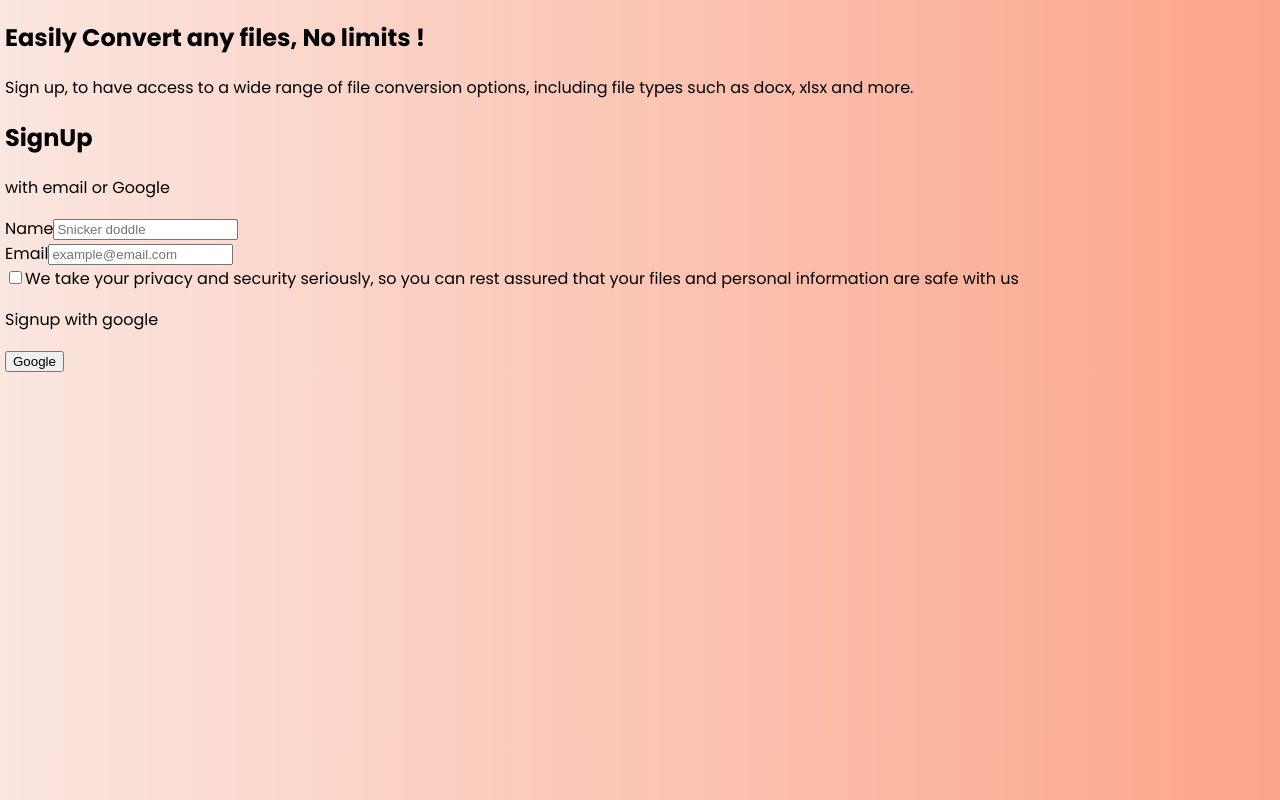
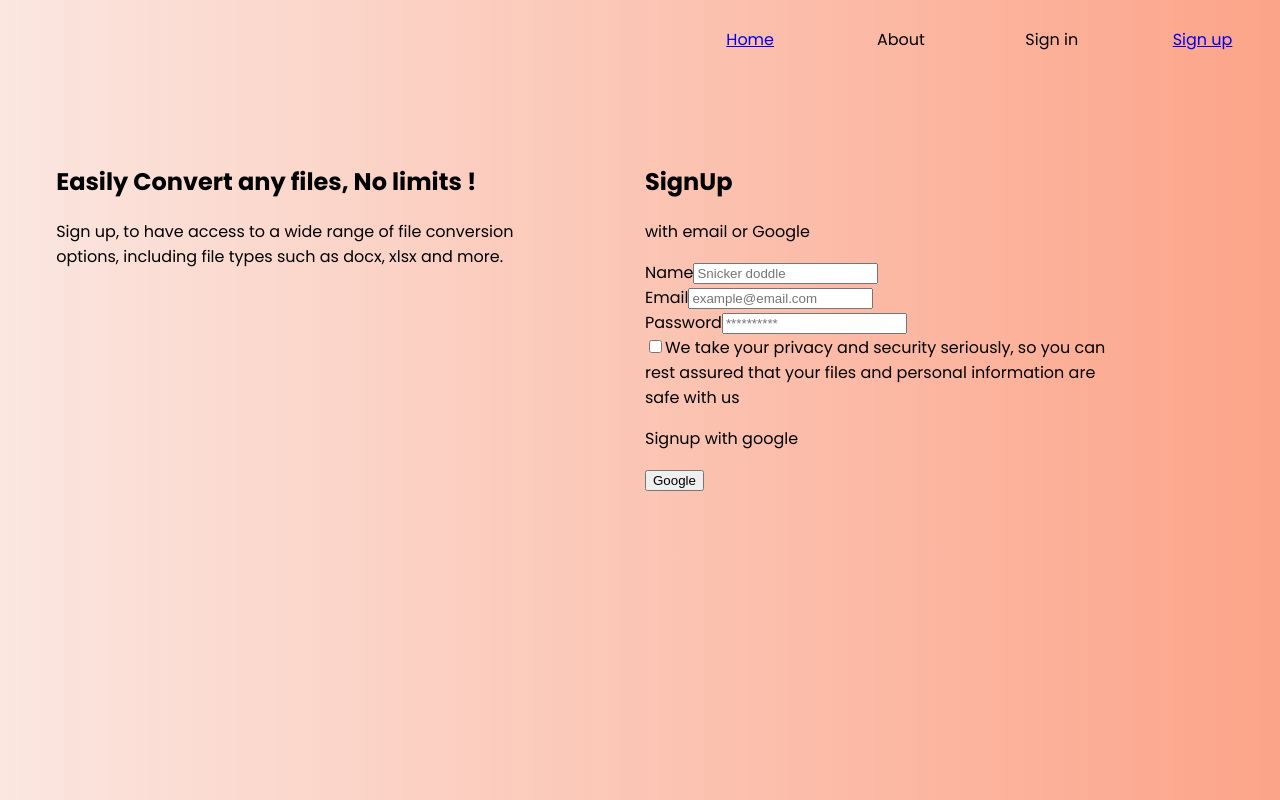
Before and after one commit to Love-Becca/converter, a React (Create React App) app: page /signup in a window 1280 px wide. Built offline with nearby package versions, Linux system fonts and the light colour scheme.

Commit message:
Refactor: converterjs add : conxtextAPI

```diff
--- a/src/App.js
+++ b/src/App.js
@@ -2,16 +2,22 @@ import './App.css';
 import Body from './Converter';
 import {BrowserRouter as Router, Routes,Route} from "react-router-dom";
 import SignUp from './SignUp';
+import Header from './ConverterHeader';
+import LandingPageContextProvider from './Context/LandingPageContext';
 
 function App() {
   return (
     <div className="App">
+      <LandingPageContextProvider>
         <Router>
           <Routes>
+            <Route path='/' element={<Header />}>
               <Route index element ={<Body />}/>
               <Route path='signup' element={<SignUp />}/>
+            </Route>
           </Routes>
         </Router>
+      </LandingPageContextProvider>
     </div>
   );
 }
--- /dev/null
+++ b/src/Context/LandingPageContext.js
@@ -0,0 +1,49 @@
+import React, { useState, useEffect, createContext,useCallback} from 'react';
+import jsPDF from 'jspdf';
+export const LandingPageContext = createContext()
+
+const LandingPageContextProvider = (props) => {
+    const [files, setFiles] = useState([]);
+    const [iteratedFiles, setIteratedFiles] = useState(new Set()); // FROM ITERATION change to iterated files
+    const [downloadFile, setDownloadFile] = useState(false);
+
+    useEffect(() => {   //iterate over multi-dimensional data gotten from input
+        if (files.length < 4) {
+            for (const i of files) {
+                for (const j of i) {
+                    setIteratedFiles(prevIteratedFiles=>new Set([...prevIteratedFiles, j]));
+                }
+            }
+        }
+    }, [files]);
+
+    const convertFiles = useCallback(() => {
+        const doc = new jsPDF();
+        files.map((y)=>{
+            Object.values(y).forEach(item=>{
+                const reader = new FileReader();
+                reader.onload = (e)=>{
+                    const url = e.target.result
+                    const fileName = item.name.replace(/\.[^/.]+$/, '');
+                    const pageWidth = doc.internal.pageSize.getWidth();
+                    const imgProps = doc.getImageProperties(url);
+                    const pdfHeight = (imgProps.height * pageWidth) / imgProps.width;
+                    doc.addImage(url, 'JPEG', 10, 20, pageWidth - 20, pdfHeight - 20, null, 'FAST');
+                    doc.save(`${fileName}.pdf`);
+                };
+                reader.readAsDataURL(item);
+
+            })
+
+        })
+
+    }, [files]);
+
+    return (
+        <LandingPageContext.Provider value={{files, setFiles, iteratedFiles, setIteratedFiles, downloadFile, setDownloadFile, convertFiles}}>
+            {props.children}
+        </LandingPageContext.Provider>
+    );
+}
+
+export default LandingPageContextProvider;
--- a/src/Converter.js
+++ b/src/Converter.js
@@ -1,25 +1,22 @@
-import React,{useState, useEffect, useCallback} from "react";
+import React,{useState, useCallback, useContext} from "react";
 import Steps from "./Steps";
 import './Converter.css'
 import cloud from './assets/hero-image.png'
 import RenderDisplayFiles from "./Processing";
 import convert from'./assets/convert.png'
-import jsPDF from 'jspdf';
 import download from './assets/download.png'
-import ConverterHeader from './ConverterHeader'
 import {Link} from 'react-router-dom'
+import { LandingPageContext } from "./Context/LandingPageContext";
 
 
 const Body = () => {
     const fileErrorMessage = "Maximum file reached";
-    const [iteratedFiles, setIteratedFiles] = useState(new Set()); // FROM ITERATION change to iterated files
-    const [files, setFiles] = useState([]);
-    const [fileUrl, setFileUrl] = useState([])
+    const {files, setFiles, iteratedFiles, downloadFile, setDownloadFile, convertFiles} = useContext(LandingPageContext);
     const [loading, setLoading] = useState({
         isLoading: false
     });
-    const [downloadFile, setDownloadFile] = useState(false);
 
+    console.log(loading.isLoading, downloadFile);
     const toggle = useCallback(()=>{
         setLoading(prevLoading=>{
             return{
@@ -30,47 +27,15 @@ const Body = () => {
         setInterval(() => {
             setDownloadFile(!downloadFile)
         }, 3000);
-    },[downloadFile, loading.isLoading])
+    },[downloadFile, loading.isLoading, setDownloadFile])
 
 
     const handleChange = (eventTarget)=>{  //get files from input
         if (!loading.isLoading && files.length <= 3){
             setFiles(prevFiles =>[...prevFiles, eventTarget.files]);
-            setFileUrl(prevFileUrl =>[...prevFileUrl, eventTarget.value])
         };
     }
-    const convertFiles = useCallback(() => {
-        const doc = new jsPDF();
-        let fileName
-        files.map((y)=>{
-            Object.values(y).forEach(item=>{
-                const reader = new FileReader();
-                reader.onload = (e)=>{
-                    const url = e.target.result
-                    fileName = item.name.replace(/\.[^/.]+$/, '');
-                    const pageWidth = doc.internal.pageSize.getWidth();
-                    const imgProps = doc.getImageProperties(url);
-                    const pdfHeight = (imgProps.height * pageWidth) / imgProps.width;
-                    doc.addImage(url, 'JPEG', 10, 20, pageWidth - 20, pdfHeight - 20, null, 'FAST');
-                    doc.save(`${fileName}.pdf`);
-                };
-                reader.readAsDataURL(item);
 
-            })
-
-        })
-
-    }, [files]);
-
-    useEffect(() => {   //iterate over multi-dimensional data gotten from input
-        if (files.length < 4) {
-            for (const i of files) {
-                for (const j of i) {
-                    setIteratedFiles(prevIteratedFiles=>new Set([...prevIteratedFiles, j]));
-                }
-            }
-        }
-    }, [files]);
 
     const displayFiles = Array.from(iteratedFiles).map(items=>
     <RenderDisplayFiles
@@ -82,7 +47,7 @@ const Body = () => {
 
     return(
         <>
-            <ConverterHeader getFile ={()=>convertFiles()} loadState={downloadFile} />
+            {/* <ConverterHeader getFile ={()=>convertFiles()} loadState={downloadFile} /> */}
             <div className="hero-body">
                 <div className="info-group">
                     <div className="hero-info">
@@ -103,7 +68,7 @@ const Body = () => {
                         </div>
                         <div className={files.length !== 0 && loading.isLoading && !downloadFile?"loader": "hide"}></div>
                         <div className="convert-icon">
-                            {files.length !== 0 && !loading.isLoading && (
+                            {files.length !== 0 && !loading.isLoading && !downloadFile &&(
                                 <img src={convert} alt="convert-file" onClick={toggle} className="show" />
                             )}
                             {downloadFile && <img src={download} alt="download-file" className="show" onClick={convertFiles}/>}
--- a/src/ConverterHeader.js
+++ b/src/ConverterHeader.js
@@ -1,12 +1,14 @@
-import React,{useState}from "react";
-import { NavLink } from "react-router-dom";
+import React,{useState, useContext}from "react";
+import { NavLink, Outlet, useLocation } from "react-router-dom";
 import './Converter.css'
+import { LandingPageContext } from "./Context/LandingPageContext";
 
 const Header = (props) => {
+    const {convertFiles } = useContext(LandingPageContext)
     const [toggle, setToggle] = useState(false);
     const toggleNavBar = ()=>setToggle(!toggle)
+    const location = useLocation();
 
-    console.log(toggle);
     return (
         <>
             <header>
@@ -17,13 +19,14 @@ const Header = (props) => {
                         <span></span>
                     </div>
                     <ul className={toggle?"hamburger-open":"hamburger-close"}>
-                        <li onClick={()=>props.loadState && props.getFile()}>Download</li>
+                        <NavLink to="/"><li onClick={()=>location.pathname==='/'? convertFiles():undefined}>{location.pathname==='/'?"Download":"Home"}</li></NavLink>
                         <li>About</li>
                         <li>Sign in</li>
-                        <NavLink to="signup" style={({isActive}) =>isActive? 'active': undefined}><li>Sign up</li></NavLink>
+                        <NavLink to="signup" className={({isActive}) =>isActive? 'active': undefined}><li>Sign up</li></NavLink>
                     </ul>
                 </nav>
             </header>
+            <Outlet />
         </>
     );
 }
--- a/src/SignUp.js
+++ b/src/SignUp.js
@@ -3,35 +3,40 @@ import './Signup.css'
 
 
 const SignUp = () => {
+
   return (
-    <>
-      <div>
+    <div className='signup-container'>
+      <div className='signup-content'>
         <h2>Easily Convert any files, No limits !</h2>
         <p>Sign up, to have access to a wide range of file conversion options, including file types such as docx, xlsx and more. </p>
       </div>
-      <div>
+      <div className='signup-form'>
         <h2>SignUp</h2>
         <p>with email or Google</p>
-        <div class="name">
-          <label for="name" class="form-label">Name</label>
+        <div className="name">
+          <label htmlFor="name" className="form-label">Name</label>
           <input type="text"
-            class="form-control" name="name" id="enter-name" placeholder="Snicker doddle"/>
+            className="form-control" name="name" id="enter-name" placeholder="Snicker doddle"/>
         </div>
         <div className="email">
-          <label for="email" className="form-label">Email</label>
+          <label htmlFor="email" className="form-label">Email</label>
           <input type="email"
             name="email" id="enter-email"  placeholder="example@email.com"/>
         </div>
+        <div className="password">
+          <label htmlFor="password" className="form-label">Password</label>
+          <input type="password" className="form-control" name="password" id="enter" placeholder="**********"/>
+        </div>
         <div className="form-check">
-          <input classNameNameName="form-check-input" type="checkbox" value="I agree" id="accept-privacy"/>
-          <label className="form-check-label" for="accept-privacy">
+          <input className="form-check-input" type="checkbox" value="I agree" id="accept-privacy"/>
+          <label className="form-check-label" htmlFor="accept-privacy">
           We take your privacy and security seriously, so you can rest assured that your files and personal information are safe with us
           </label>
         </div>
         <p>Signup with google</p>
         <button>Google</button>
       </div>
-    </>
+    </div>
 
   );
 }
--- a/src/Signup.css
+++ b/src/Signup.css
@@ -0,0 +1,26 @@
+.signup-container{
+    width: 90vw;
+    flex-wrap: wrap;
+    gap: 10vw;
+    display: flex;
+    padding: 5vw 4vw;
+}
+
+.signup-content{
+    width: 40%;
+}
+
+.signup-form{
+    width: 40%;
+}
+
+
+@media screen and (max-width:600px) {
+    .signup-content{
+        width: 100%;
+    }
+
+    .signup-form{
+        width: 100%;
+    }
+}
```
Also changed, not shown: 1 other file (tests, documents, lock files or other folders). Lines whose indentation alone changed are shown as unchanged.
